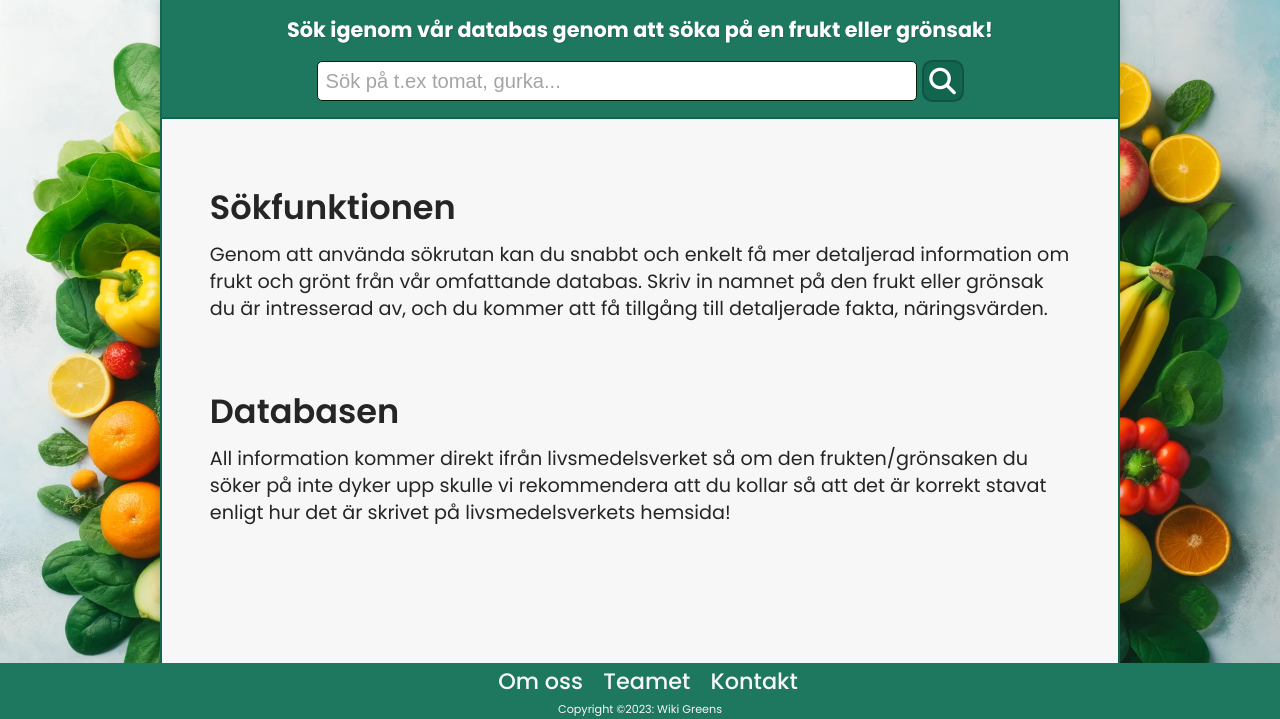
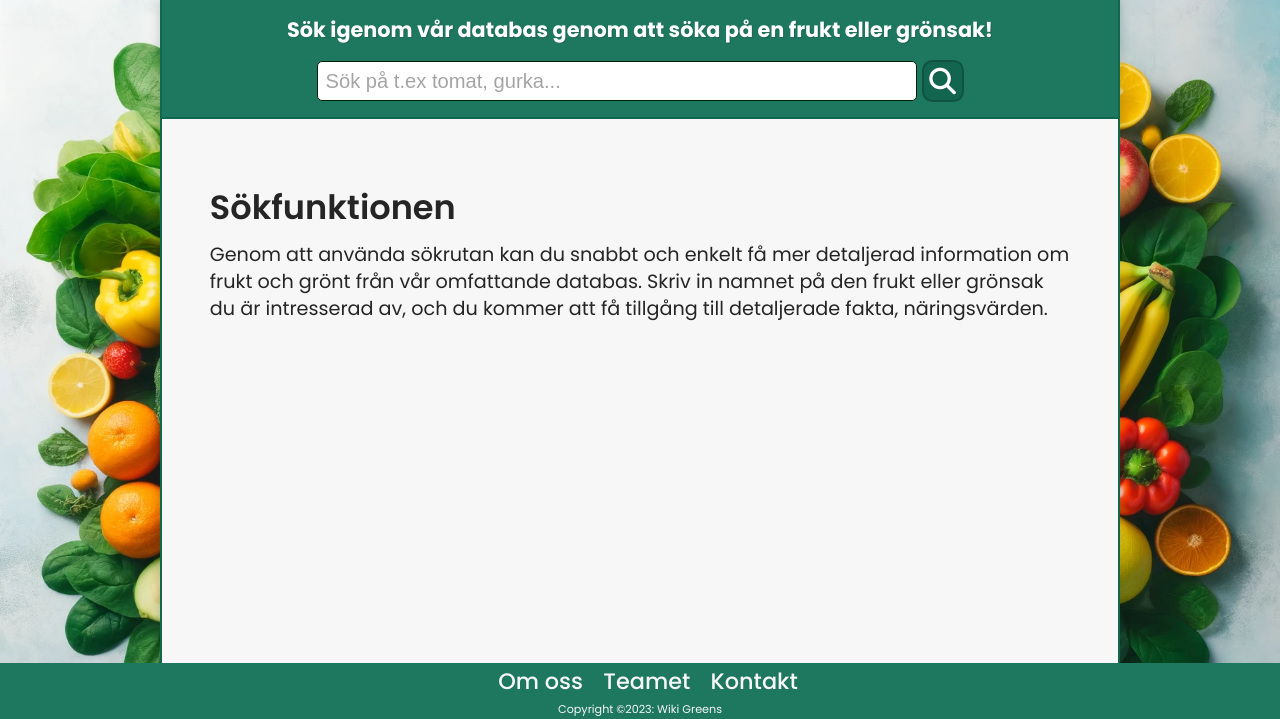
Before and after one commit to Lindayh/nutrition, a Flask app: page /search in a window 1280 px wide. Shown: the part 81-800 px from the top of the page. Run offline with Flask 3, Linux system fonts and the light colour scheme; some libraries are stand-ins or nearby versions.

Commit message:
text remove

```diff
--- a/templates/search.html
+++ b/templates/search.html
@@ -67,8 +67,6 @@
             <div id="default-section">
                 <h2>Sökfunktionen</h2>
                 <p>Genom att använda sökrutan kan du snabbt och enkelt få mer detaljerad information om frukt och grönt från vår omfattande databas. Skriv in namnet på den frukt eller grönsak du är intresserad av, och du kommer att få tillgång till detaljerade fakta, näringsvärden.</p>
-                <h2>Databasen</h2>
-                <p>All information kommer direkt ifrån livsmedelsverket så om den frukten/grönsaken du söker på inte dyker upp skulle vi rekommendera att du kollar så att det är korrekt stavat enligt hur det är skrivet på livsmedelsverkets hemsida!</p>
             </div>
         {% endif %}
     </div>
```
